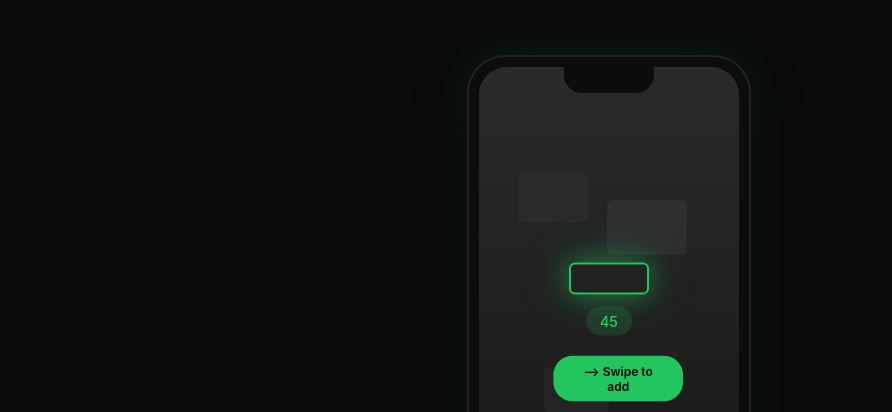
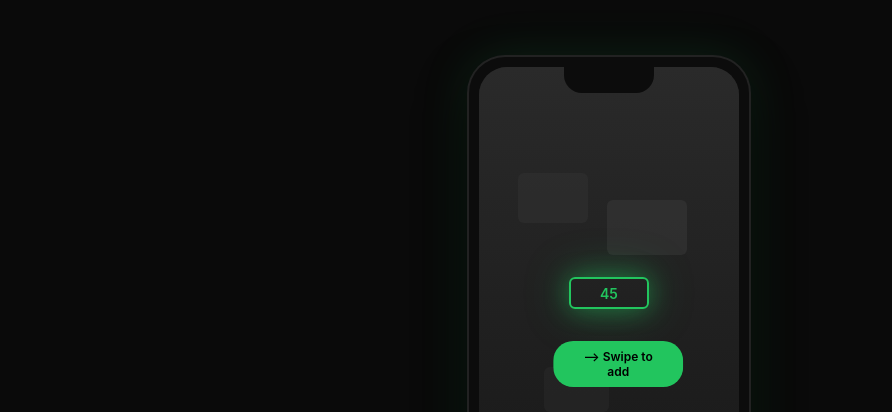
Before and after one commit to mariacleopatra92/sumcam-landing, a plain HTML site: page index.html in a window 1280 px wide. Shown: the part 388-800 px from the top of the page, without its empty margins (31-923 px from the left). Drawn offline with Linux system fonts and the light colour scheme.

Commit message:
Move number inside detection box

```diff
--- a/index.html
+++ b/index.html
@@ -173,6 +173,9 @@
             margin: 0 auto 12px;
             box-shadow: 0 0 15px var(--green-glow), 0 0 30px rgba(34, 197, 94, 0.2);
             animation: glow 2s ease-in-out infinite;
+            display: flex;
+            align-items: center;
+            justify-content: center;
         }
 
         @keyframes glow {
@@ -184,10 +187,6 @@
             font-size: 14px;
             font-weight: 600;
             color: var(--green);
-            background: rgba(34, 197, 94, 0.15);
-            padding: 6px 14px;
-            border-radius: 18px;
-            display: inline-block;
         }
 
         .swipe-hint {
@@ -351,8 +350,9 @@
                             <div class="box-3"></div>
 
                             <div class="detection-overlay">
-                                <div class="detection-box"></div>
-                                <div class="detected-number">45</div>
+                                <div class="detection-box">
+                                    <span class="detected-number">45</span>
+                                </div>
                                 <div class="swipe-hint">
                                     ⟶ Swipe to add
                                 </div>
```
